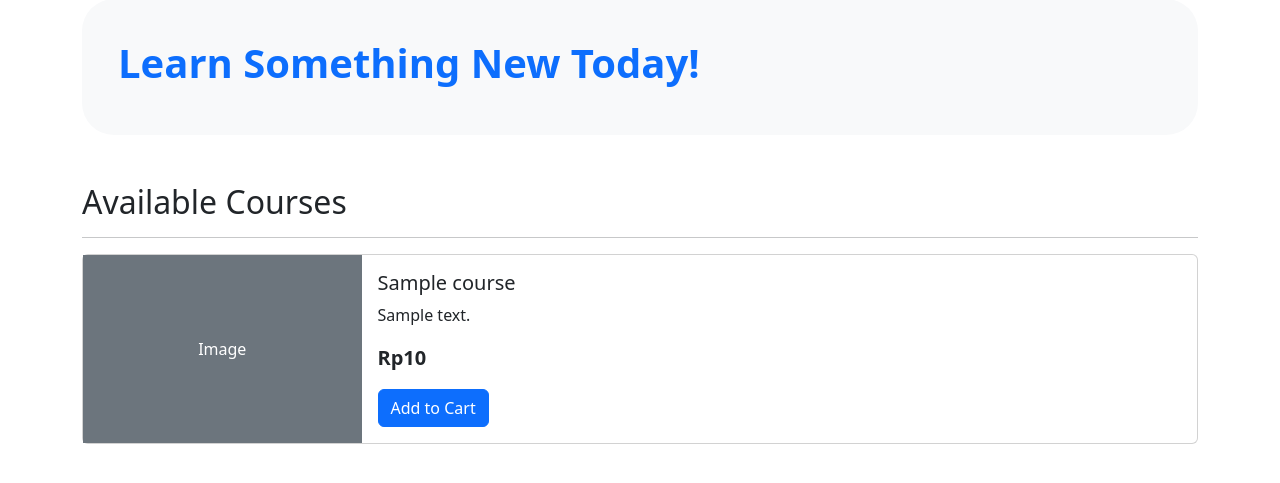
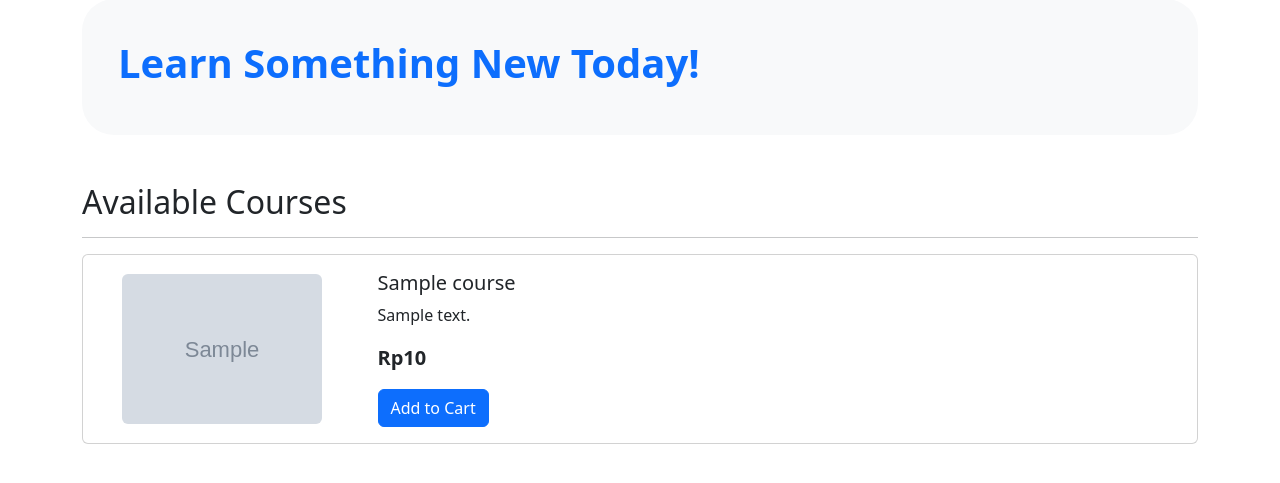
Before and after one commit to BimantoroW/django-xendit-poc, a Django app: page / in a window 1280 px wide. Shown: the part 82-565 px from the top of the page. Run offline with Django 5.2, Linux system fonts and the light colour scheme; tables that the repository leaves empty hold one stand-in row (values such as "Sample post"); grey boxes marked "Sample" are stand-in pictures.

Commit message:
feat(courses): add images to courses

```diff
--- a/core/templates/core/home.html
+++ b/core/templates/core/home.html
@@ -1,4 +1,6 @@
 {% extends "base.html" %}
+
+{% load static %}
 {% load humanize %}
 
 {% block title %}Welcome to CourseShop{% endblock %}
@@ -20,11 +22,16 @@
     {% for course in enrolled_courses %}
     <div class="card mb-3">
         <div class="row g-0">
-            <div class="col-md-3">
-                <div class="d-flex align-items-center justify-content-center bg-success text-white h-100"
+            <div class="col-md-3 d-flex align-items-center justify-content-center p-3">
+                {% if course.image_path %}
+                <img src="{% static course.image_path %}" class="img-fluid rounded" alt="{{ course.title }}"
+                    style="max-height: 150px; max-width: 100%; object-fit: contain;">
+                {% else %}
+                <div class="d-flex align-items-center justify-content-center bg-secondary text-white h-100"
                     style="min-height: 150px;">
-                    Enrolled
+                    No Image
                 </div>
+                {% endif %}
             </div>
             <div class="col-md-9">
                 <div class="card-body">
@@ -49,11 +56,16 @@
     {% for course in available_courses %}
     <div class="card mb-3">
         <div class="row g-0">
-            <div class="col-md-3">
+            <div class="col-md-3 d-flex align-items-center justify-content-center p-3">
+                {% if course.image_path %}
+                <img src="{% static course.image_path %}" class="img-fluid rounded" alt="{{ course.title }}"
+                    style="max-height: 150px; max-width: 100%; object-fit: contain;">
+                {% else %}
                 <div class="d-flex align-items-center justify-content-center bg-secondary text-white h-100"
                     style="min-height: 150px;">
-                    Image
+                    No Image
                 </div>
+                {% endif %}
             </div>
             <div class="col-md-9">
                 <div class="card-body">
--- a/course_checkout_poc/settings.py
+++ b/course_checkout_poc/settings.py
@@ -128,6 +128,11 @@ USE_TZ = True
 
 STATIC_URL = "static/"
 
+STATICFILES_DIRS = (
+    os.path.join(BASE_DIR, 'static'),
+)
+
+
 # Default primary key field type
 # https://docs.djangoproject.com/en/5.2/ref/settings/#default-auto-field
 
--- a/courses/models.py
+++ b/courses/models.py
@@ -5,6 +5,7 @@ class Course(models.Model):
     title = models.CharField(max_length=256)
     description = models.TextField()
     price = models.IntegerField()
+    image_path = models.CharField(max_length=256, null=True, blank=True)
 
 class Enrollment(models.Model):
     user = models.ForeignKey(settings.AUTH_USER_MODEL, on_delete=models.CASCADE)
```
Also changed, not shown: core/management/commands/seed.py (+9 -6 lines), courses/templates/courses/course-details.html (+18 -4 lines), courses/migrations/0002_course_image_path.py (added), static/images/courses/gnu.png (added), static/images/courses/rust.png (added), static/images/courses/v8.png (added).
